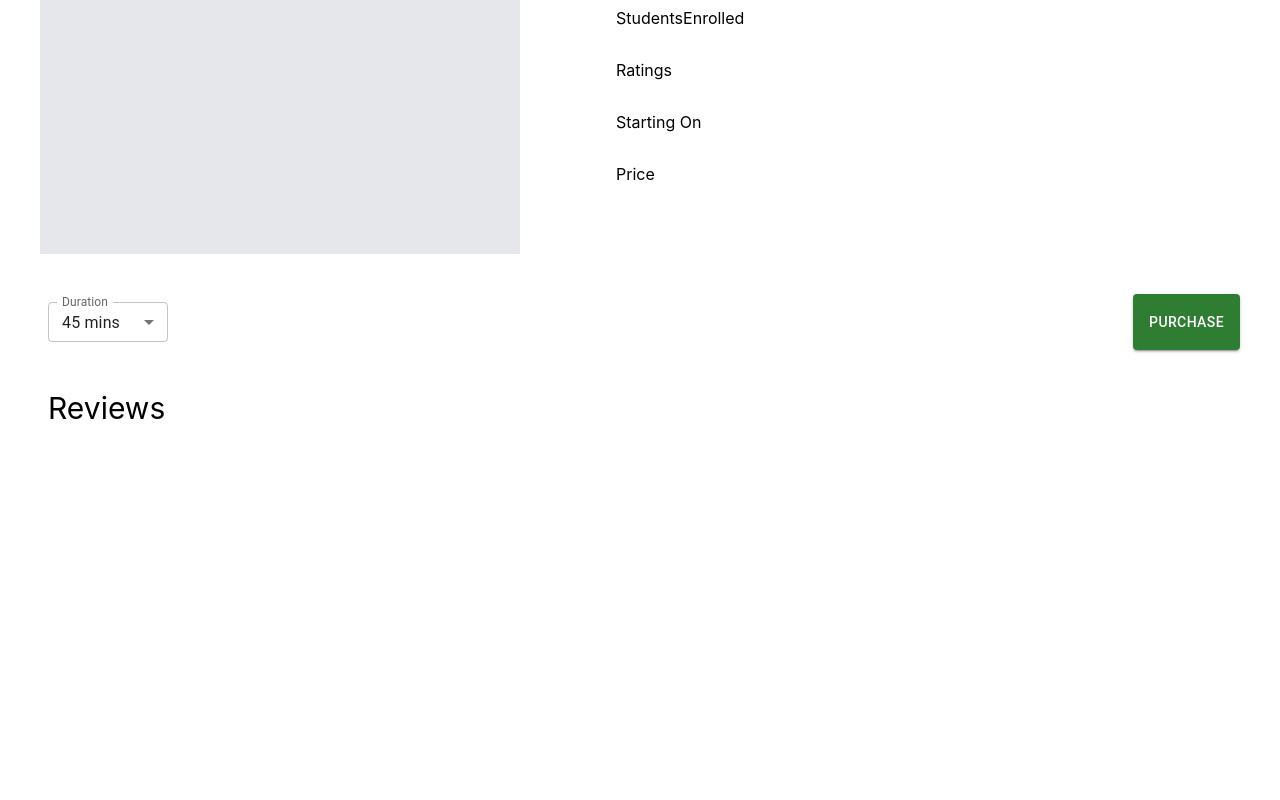
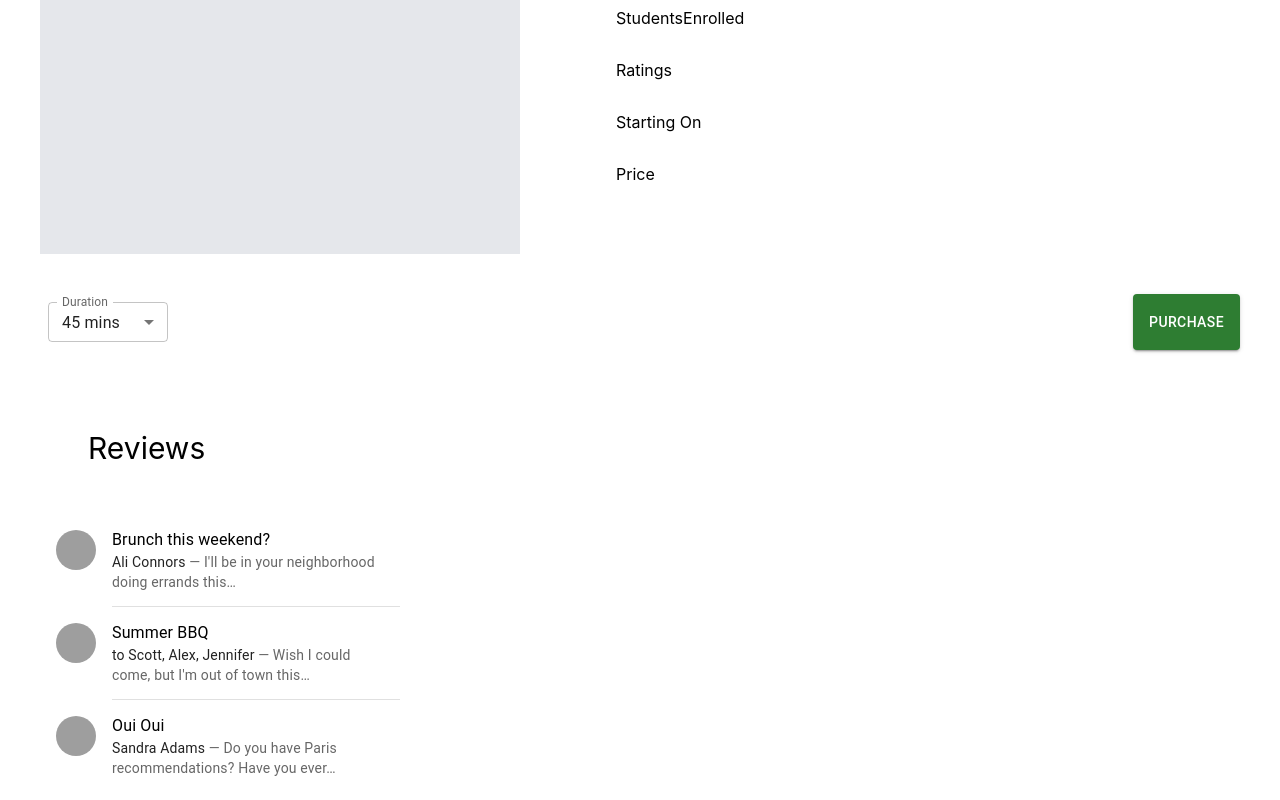
Before and after one commit to adityaChauhan2510/LinguaKonnect, a React (Create React App) app in the folder client/: page /course/1 in a window 1280 px wide. Shown: the part 258-1058 px from the top of the page. Before the commit the page ends 800 px from the top, so only its background shows below. Built offline with nearby package versions, Linux system fonts and the light colour scheme; grey boxes are pictures that could not be loaded.

Commit message:
review-comp-added

```diff
--- /dev/null
+++ b/client/src/student/components/Review.js
@@ -0,0 +1,80 @@
+import * as React from "react";
+import List from "@mui/material/List";
+import ListItem from "@mui/material/ListItem";
+import Divider from "@mui/material/Divider";
+import ListItemText from "@mui/material/ListItemText";
+import ListItemAvatar from "@mui/material/ListItemAvatar";
+import Avatar from "@mui/material/Avatar";
+import Typography from "@mui/material/Typography";
+
+export default function Review() {
+  return (
+    <List sx={{ width: "100%", maxWidth: 360, bgcolor: "background.paper" }}>
+      <ListItem alignItems="flex-start">
+        <ListItemAvatar>
+          <Avatar alt="Remy Sharp" src="/static/images/avatar/1.jpg" />
+        </ListItemAvatar>
+        <ListItemText
+          primary="Brunch this weekend?"
+          secondary={
+            <React.Fragment>
+              <Typography
+                sx={{ display: "inline" }}
+                component="span"
+                variant="body2"
+                color="text.primary"
+              >
+                Ali Connors
+              </Typography>
+              {" — I'll be in your neighborhood doing errands this…"}
+            </React.Fragment>
+          }
+        />
+      </ListItem>
+      <Divider variant="inset" component="li" />
+      <ListItem alignItems="flex-start">
+        <ListItemAvatar>
+          <Avatar alt="Travis Howard" src="/static/images/avatar/2.jpg" />
+        </ListItemAvatar>
+        <ListItemText
+          primary="Summer BBQ"
+          secondary={
+            <React.Fragment>
+              <Typography
+                sx={{ display: "inline" }}
+                component="span"
+                variant="body2"
+                color="text.primary"
+              >
+                to Scott, Alex, Jennifer
+              </Typography>
+              {" — Wish I could come, but I'm out of town this…"}
+            </React.Fragment>
+          }
+        />
+      </ListItem>
+      <Divider variant="inset" component="li" />
+      <ListItem alignItems="flex-start">
+        <ListItemAvatar>
+          <Avatar alt="Cindy Baker" src="/static/images/avatar/3.jpg" />
+        </ListItemAvatar>
+        <ListItemText
+          primary="Oui Oui"
+          secondary={
+            <React.Fragment>
+              <Typography
+                sx={{ display: "inline" }}
+                component="span"
+                variant="body2"
+                color="text.primary"
+              >
+                Sandra Adams
+              </Typography>
+              {" — Do you have Paris recommendations? Have you ever…"}
+            </React.Fragment>
+          }
+        />
+      </ListItem>
+    </List>
+  );
+}
--- a/client/src/student/pages/CourseDetails.js
+++ b/client/src/student/pages/CourseDetails.js
@@ -3,6 +3,7 @@
 import Navbar from "../components/Navbar";
 import SelectDuration from "../components/SelectDuration";
 import { Button } from "@mui/material";
+import Review from "../components/Review";
 
 /**
  *
@@ -41,8 +42,9 @@
           Purchase
         </Button>
       </div>
-      <div>
-        <h1 className="text-3xl mt-10 mx-12">Reviews</h1>
+      <div className="mt-10 mx-10">
+        <h1 className="text-3xl mt-20 mb-10 mx-12">Reviews</h1>
+        <Review />
       </div>
     </>
   );
```
